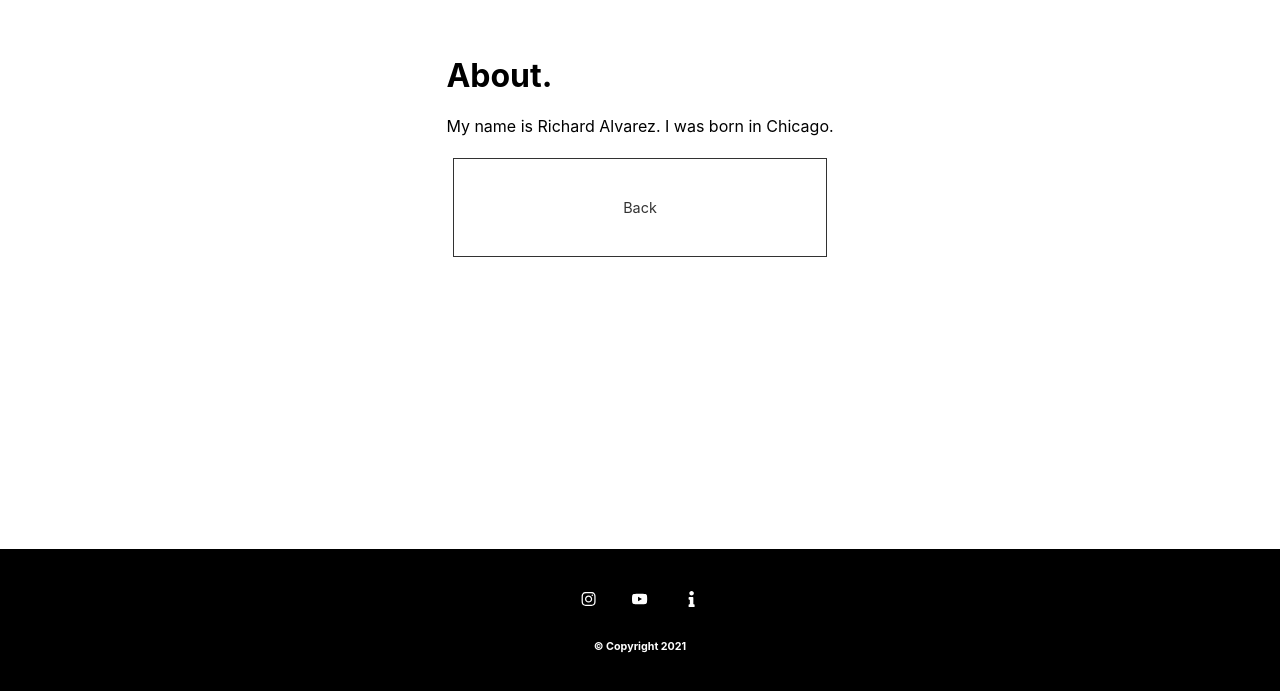
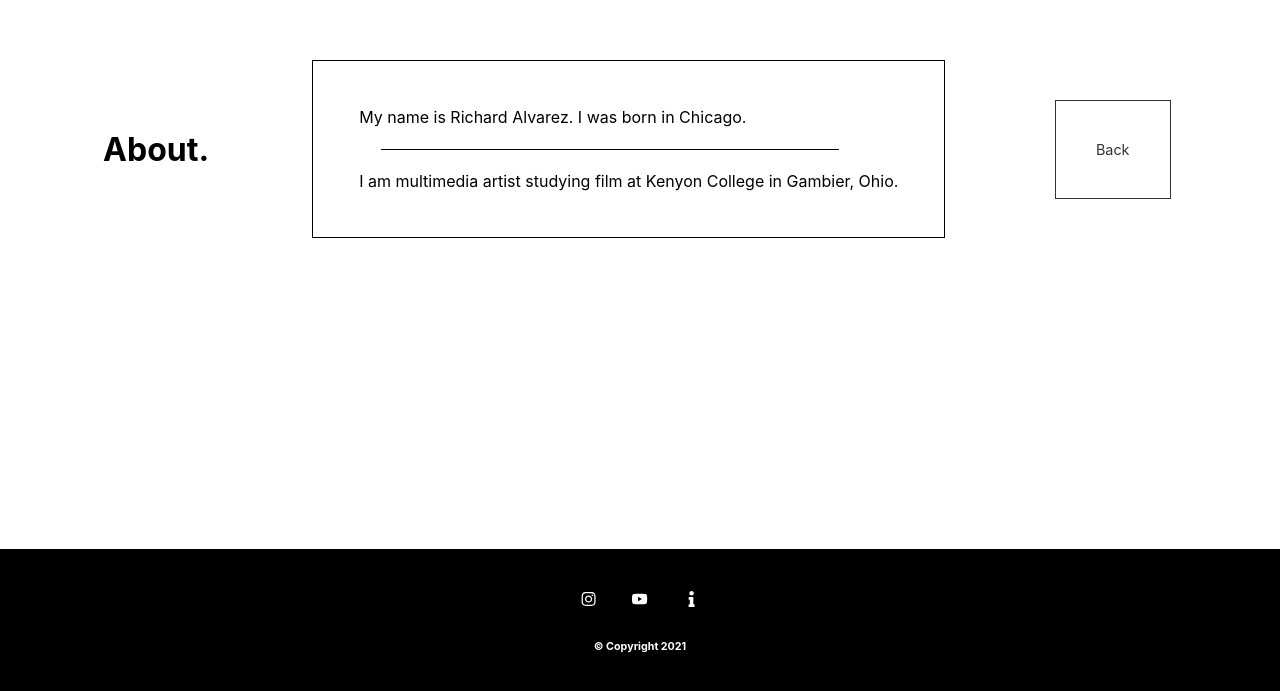
Before and after one commit to raulduk3/raulduke, a Next.js app: page /about in a window 1280 px wide. Shown: the part 251-942 px from the top of the page. Built offline with nearby package versions, Linux system fonts and the light colour scheme.

Commit message:
added new style modile, fleshed about page, tweak index

```diff
--- a/pages/about.tsx
+++ b/pages/about.tsx
@@ -1,17 +1,19 @@
 import type { NextPage } from "next"
 import Link from "next/link"
 import { motion } from "framer-motion"
+import style from '../styles/About.module.css'
 
 const About : NextPage = () => {
         return (
             <div className='frame'>
-                <div>
                     <h1>
                         About.
                         <br />
                     </h1>
-                    <p>
+                    <p className={style.body}>
                         My name is Richard Alvarez. I was born in Chicago.
+                        <span className={style.break}></span>
+                        I am multimedia artist studying film at Kenyon College in Gambier, Ohio.
                     </p>
                     <ul>
                         <Link href="/" passHref>
@@ -24,7 +26,6 @@ const About : NextPage = () => {
                             </motion.li>
                         </Link>
                     </ul>
-                </div>
             </div>
         )
 }
--- /dev/null
+++ b/styles/About.module.css
@@ -0,0 +1,18 @@
+.body
+{
+    font-align: left;
+    border: 1px double;
+    padding: 3.6%;
+    max-width: 85%;
+}
+
+.body > *
+{
+    width: 85%;
+    border-bottom: 1px solid;
+}
+
+.break {
+    margin: 4%;
+    display: block;
+}
--- a/styles/globals.css
+++ b/styles/globals.css
@@ -7,6 +7,7 @@ body {
     max-width: 100%;
   width: 100%;
   height: 100%;
+  max-height: 100%;
 }
 
 ul {
```
Also changed, not shown: pages/posts.tsx (+0 -21 lines).
